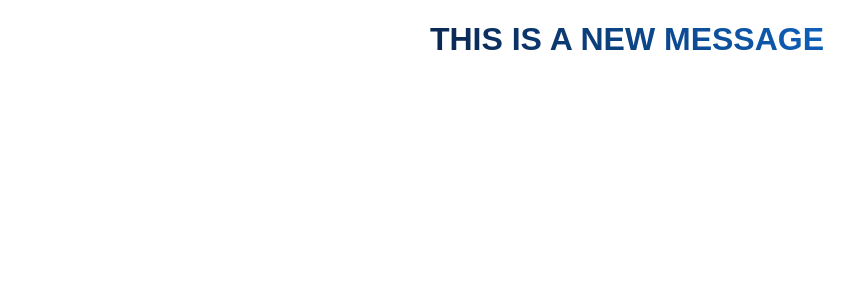
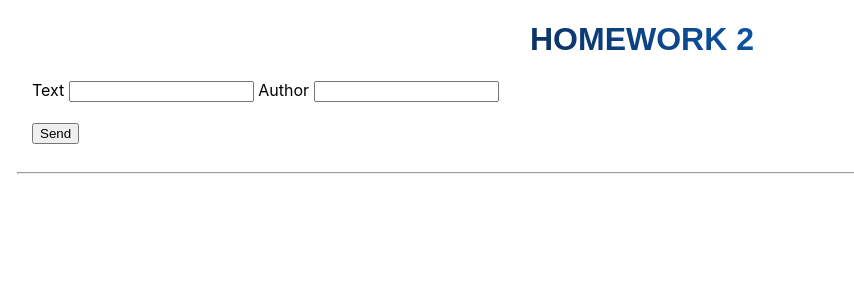
Before and after one commit to AlexaSavenkova/React, a React (Create React App) app: page / in a window 1280 px wide. Shown: the top 300 px of the page, without its empty margins (13-867 px from the left). Built offline with nearby package versions, Linux system fonts and the light colour scheme.

Commit message:
homework for lesson 2

```diff
--- a/src/App.jsx
+++ b/src/App.jsx
@@ -1,13 +1,60 @@
 import './App.css';
 import Message from "./Message";
+import {useEffect, useState} from "react";
 
 function App() {
-    const message = 'This is a new message';
+    const title = 'Homework 2';
+    const [messageList , setMessageList] = useState([]);
+    const [text, setText] = useState('');
+    const [author, setAuthor] = useState('');
+    const [id, setId] = useState(1);
+
+    const handleNewMessage = (event) => {
+        event.preventDefault();
+        setMessageList(prevState => [...prevState, {
+            id:id,
+            text,
+            author
+        }]);
+        setId((prevId)=> prevId+1); // увеличиваем id для следующего сообщения
+    }
+
+    useEffect(() => {
+        setTimeout(()=>{
+            if (author) console.log('Message from author ', author, ' has been send');
+        }, 5000);
+        // обнуляем поля формы для нового сообщения
+        setAuthor('');
+        setText('');
+    },[messageList]);
+
+    // как я поняла, когда обновляется messageList
+    // в стейте author как раз и лежит последнее значение
+    // или useEffect проходит с задержкой и нужно получать автора из массива messageList ???
+    // у меня все работает, но все же я не уверена, что это корректно
 
     return (
         <div className="App">
-            <Message text={message}/>
+            <Message text={title}/>
+            <form onSubmit={handleNewMessage}>
+                <label htmlFor = "text">Text</label>&nbsp;
+                <input required type="text" id = "text" value={text} onChange={(event) => setText(event.target.value)}/>
+                &nbsp;
+                <label htmlFor="author">Author</label>&nbsp;
+                <input required type="author" id="author" value={author} onChange={(event) => setAuthor(event.target.value)}/>
+                <br/><br/>
+                <button type = "submit">Send</button>
+            </form>
+            <br/>
+            <hr/>
+            {messageList.map((message) => (
+                <div key = {message.id}>
+                    {message.text}
+                    <span className="small">&nbsp; Author: {message.author}</span>
+                </div>
+            ))}
         </div>
+
     );
 }
 
--- a/src/index.css
+++ b/src/index.css
@@ -19,3 +19,10 @@ h1 {
   -webkit-text-fill-color: transparent;
   color: #0B2349;
 }
+.small {
+  font-size: smaller;
+}
+ div, form {
+   text-align: left;
+   padding-left: 15px;
+ }
```
